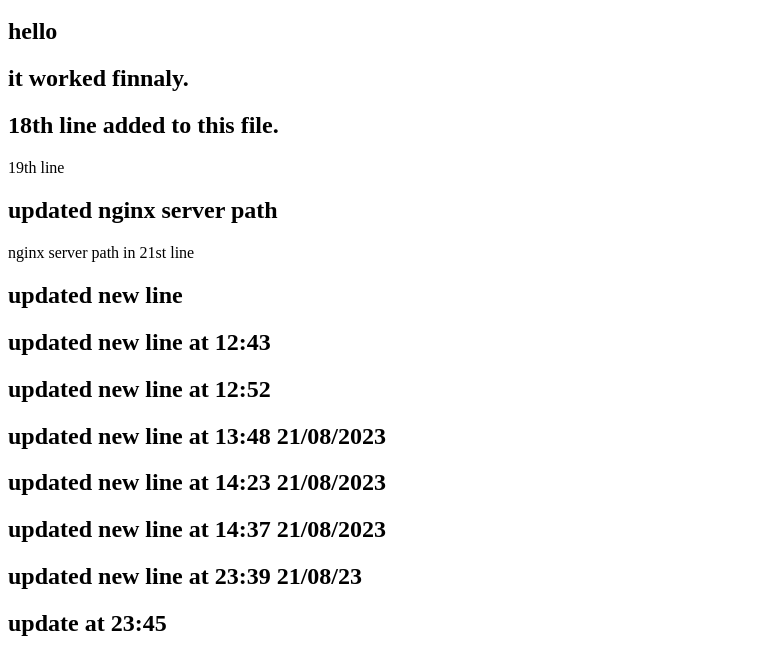
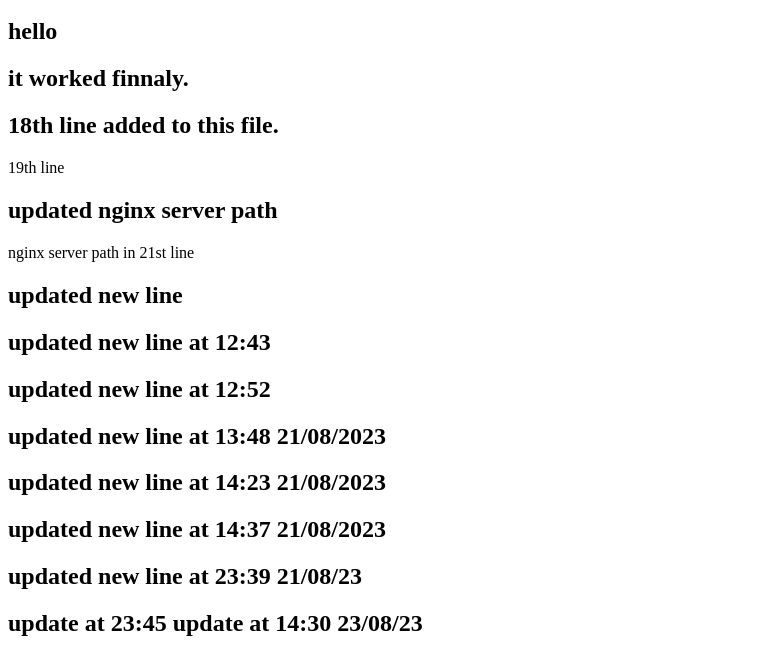
Before and after one commit to sayanalokesh/AutomateDeployment, a plain HTML site: page index.html in a window 1280 px wide. Shown: the part 529-1186 px from the top of the page, without its empty margins (0-761 px from the left). Drawn offline with Linux system fonts and the light colour scheme.

Commit message:
code modify at 14:31

```diff
--- a/index.html
+++ b/index.html
@@ -27,5 +27,6 @@
   <h2>updated new line at 14:37 21/08/2023<h2>
   <h2>updated new line at 23:39 21/08/23<h2>
   update at 23:45
+  update at 14:30 23/08/23
 </body>
 </html>
```
